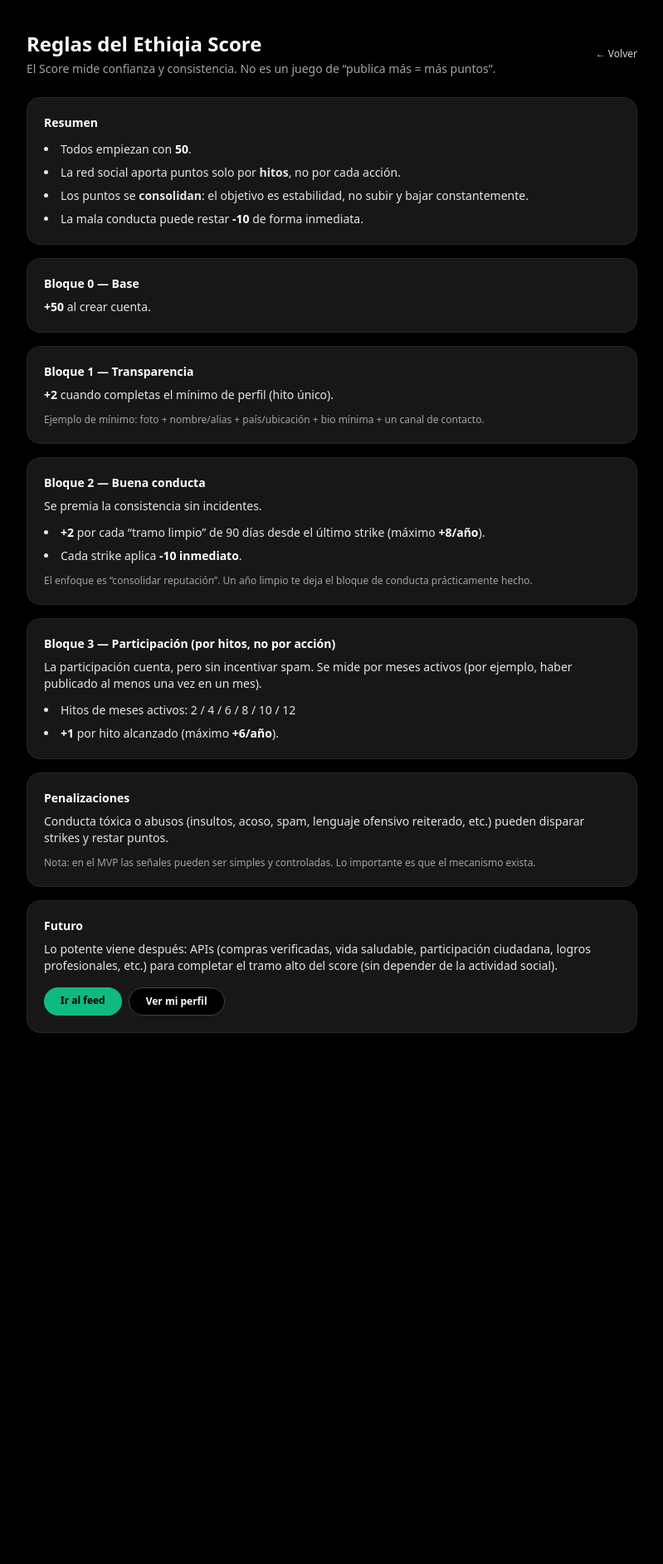
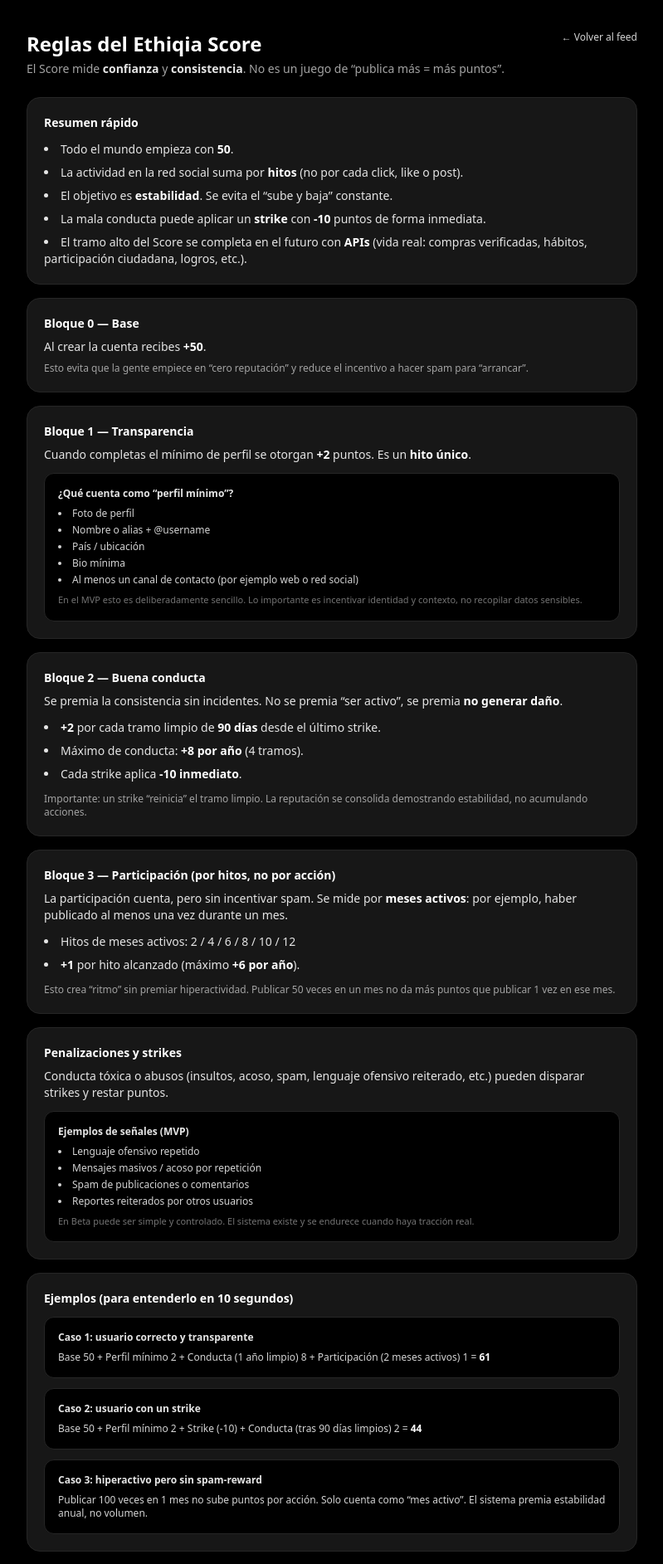
Before and after one commit to veletcosmetics/ethiqia-frontend, a Next.js app: page /score-rules in a window 1280 px wide. Shown: the part 60-1945 px from the top of the page at 83% size, without its empty margins (240-1039 px from the left). Before the commit the page ends 1345 px from the top, so only its background shows below. Built offline with nearby package versions, Linux system fonts and the light colour scheme; no server answers.

Commit message:
Update page.tsx

```diff
--- a/app/score-rules/page.tsx
+++ b/app/score-rules/page.tsx
@@ -6,69 +6,108 @@ export default function ScoreRulesPage() {
   return (
     <main className="min-h-screen bg-black text-white">
       <section className="max-w-3xl mx-auto px-4 py-10">
-        <div className="flex items-center justify-between gap-3 mb-6">
-          <div>
+        <div className="flex items-start justify-between gap-4 mb-6">
+          <div className="min-w-0">
             <h1 className="text-2xl font-semibold">Reglas del Ethiqia Score</h1>
             <p className="text-sm text-neutral-400 mt-1">
-              El Score mide confianza y consistencia. No es un juego de “publica más = más puntos”.
+              El Score mide <span className="text-neutral-200 font-semibold">confianza</span> y{" "}
+              <span className="text-neutral-200 font-semibold">consistencia</span>. No es un juego de
+              “publica más = más puntos”.
             </p>
           </div>
 
           <Link
-            href="/"
-            className="text-xs text-neutral-300 hover:text-emerald-400 transition-colors"
+            href="/feed"
+            className="shrink-0 text-xs text-neutral-300 hover:text-emerald-400 transition-colors"
           >
-            ← Volver
+            ← Volver al feed
           </Link>
         </div>
 
         <div className="space-y-4">
+          {/* Resumen */}
           <div className="rounded-2xl border border-neutral-800 bg-neutral-900 p-5">
-            <h2 className="text-sm font-semibold">Resumen</h2>
+            <h2 className="text-sm font-semibold">Resumen rápido</h2>
+
             <ul className="mt-3 space-y-2 text-sm text-neutral-200 list-disc list-inside">
               <li>
-                Todos empiezan con <span className="font-semibold text-white">50</span>.
+                Todo el mundo empieza con <span className="font-semibold text-white">50</span>.
               </li>
               <li>
-                La red social aporta puntos solo por <span className="font-semibold">hitos</span>, no por cada acción.
+                La actividad en la red social suma por{" "}
+                <span className="font-semibold text-white">hitos</span> (no por cada click, like o post).
               </li>
               <li>
-                Los puntos se <span className="font-semibold">consolidan</span>: el objetivo es estabilidad, no subir y bajar constantemente.
+                El objetivo es <span className="font-semibold text-white">estabilidad</span>. Se evita
+                el “sube y baja” constante.
               </li>
               <li>
-                La mala conducta puede restar <span className="font-semibold text-white">-10</span> de forma inmediata.
+                La mala conducta puede aplicar un{" "}
+                <span className="font-semibold text-white">strike</span> con{" "}
+                <span className="font-semibold text-white">-10</span> puntos de forma inmediata.
+              </li>
+              <li>
+                El tramo alto del Score se completa en el futuro con{" "}
+                <span className="font-semibold text-white">APIs</span> (vida real: compras verificadas,
+                hábitos, participación ciudadana, logros, etc.).
               </li>
             </ul>
           </div>
 
+          {/* Bloque Base */}
           <div className="rounded-2xl border border-neutral-800 bg-neutral-900 p-5">
             <h2 className="text-sm font-semibold">Bloque 0 — Base</h2>
             <p className="mt-2 text-sm text-neutral-200">
-              <span className="font-semibold text-white">+50</span> al crear cuenta.
+              Al crear la cuenta recibes <span className="font-semibold text-white">+50</span>.
+            </p>
+            <p className="mt-2 text-xs text-neutral-400">
+              Esto evita que la gente empiece en “cero reputación” y reduce el incentivo a hacer spam para
+              “arrancar”.
             </p>
           </div>
 
+          {/* Transparencia */}
           <div className="rounded-2xl border border-neutral-800 bg-neutral-900 p-5">
             <h2 className="text-sm font-semibold">Bloque 1 — Transparencia</h2>
+
             <p className="mt-2 text-sm text-neutral-200">
-              <span className="font-semibold text-white">+2</span> cuando completas el mínimo de perfil (hito único).
+              Cuando completas el mínimo de perfil se otorgan{" "}
+              <span className="font-semibold text-white">+2</span> puntos. Es un{" "}
+              <span className="font-semibold text-white">hito único</span>.
             </p>
 
-            <div className="mt-3 text-xs text-neutral-400">
-              Ejemplo de mínimo: foto + nombre/alias + país/ubicación + bio mínima + un canal de contacto.
+            <div className="mt-3 rounded-xl border border-neutral-800 bg-black p-4">
+              <div className="text-xs font-semibold text-neutral-200">¿Qué cuenta como “perfil mínimo”?</div>
+              <ul className="mt-2 space-y-1 text-xs text-neutral-300 list-disc list-inside">
+                <li>Foto de perfil</li>
+                <li>Nombre o alias + @username</li>
+                <li>País / ubicación</li>
+                <li>Bio mínima</li>
+                <li>Al menos un canal de contacto (por ejemplo web o red social)</li>
+              </ul>
+              <div className="mt-2 text-[11px] text-neutral-500">
+                En el MVP esto es deliberadamente sencillo. Lo importante es incentivar identidad y
+                contexto, no recopilar datos sensibles.
+              </div>
             </div>
           </div>
 
+          {/* Conducta */}
           <div className="rounded-2xl border border-neutral-800 bg-neutral-900 p-5">
             <h2 className="text-sm font-semibold">Bloque 2 — Buena conducta</h2>
+
             <p className="mt-2 text-sm text-neutral-200">
-              Se premia la consistencia sin incidentes.
+              Se premia la consistencia sin incidentes. No se premia “ser activo”, se premia{" "}
+              <span className="font-semibold text-white">no generar daño</span>.
             </p>
 
             <ul className="mt-3 space-y-2 text-sm text-neutral-200 list-disc list-inside">
               <li>
-                <span className="font-semibold text-white">+2</span> por cada “tramo limpio” de 90 días desde el último strike (máximo{" "}
-                <span className="font-semibold text-white">+8/año</span>).
+                <span className="font-semibold text-white">+2</span> por cada tramo limpio de{" "}
+                <span className="font-semibold text-white">90 días</span> desde el último strike.
+              </li>
+              <li>
+                Máximo de conducta: <span className="font-semibold text-white">+8 por año</span> (4 tramos).
               </li>
               <li>
                 Cada strike aplica <span className="font-semibold text-white">-10 inmediato</span>.
@@ -76,43 +115,102 @@ export default function ScoreRulesPage() {
             </ul>
 
             <div className="mt-3 text-xs text-neutral-400">
-              El enfoque es “consolidar reputación”. Un año limpio te deja el bloque de conducta prácticamente hecho.
+              Importante: un strike “reinicia” el tramo limpio. La reputación se consolida demostrando
+              estabilidad, no acumulando acciones.
             </div>
           </div>
 
+          {/* Participación */}
           <div className="rounded-2xl border border-neutral-800 bg-neutral-900 p-5">
             <h2 className="text-sm font-semibold">Bloque 3 — Participación (por hitos, no por acción)</h2>
+
             <p className="mt-2 text-sm text-neutral-200">
-              La participación cuenta, pero sin incentivar spam. Se mide por meses activos (por ejemplo, haber publicado al menos una vez
-              en un mes).
+              La participación cuenta, pero sin incentivar spam. Se mide por{" "}
+              <span className="font-semibold text-white">meses activos</span>: por ejemplo, haber publicado
+              al menos una vez durante un mes.
             </p>
 
             <ul className="mt-3 space-y-2 text-sm text-neutral-200 list-disc list-inside">
               <li>Hitos de meses activos: 2 / 4 / 6 / 8 / 10 / 12</li>
               <li>
-                <span className="font-semibold text-white">+1</span> por hito alcanzado (máximo{" "}
-                <span className="font-semibold text-white">+6/año</span>).
+                <span className="font-semibold text-white">+1</span> por hito alcanzado
+                (máximo <span className="font-semibold text-white">+6 por año</span>).
               </li>
             </ul>
-          </div>
 
-          <div className="rounded-2xl border border-neutral-800 bg-neutral-900 p-5">
-            <h2 className="text-sm font-semibold">Penalizaciones</h2>
-            <p className="mt-2 text-sm text-neutral-200">
-              Conducta tóxica o abusos (insultos, acoso, spam, lenguaje ofensivo reiterado, etc.) pueden disparar strikes y restar puntos.
-            </p>
             <div className="mt-3 text-xs text-neutral-400">
-              Nota: en el MVP las señales pueden ser simples y controladas. Lo importante es que el mecanismo exista.
+              Esto crea “ritmo” sin premiar hiperactividad. Publicar 50 veces en un mes no da más puntos
+              que publicar 1 vez en ese mes.
             </div>
           </div>
 
+          {/* Penalizaciones */}
           <div className="rounded-2xl border border-neutral-800 bg-neutral-900 p-5">
-            <h2 className="text-sm font-semibold">Futuro</h2>
+            <h2 className="text-sm font-semibold">Penalizaciones y strikes</h2>
+
             <p className="mt-2 text-sm text-neutral-200">
-              Lo potente viene después: APIs (compras verificadas, vida saludable, participación ciudadana, logros profesionales, etc.)
-              para completar el tramo alto del score (sin depender de la actividad social).
+              Conducta tóxica o abusos (insultos, acoso, spam, lenguaje ofensivo reiterado, etc.) pueden
+              disparar strikes y restar puntos.
             </p>
-            <div className="mt-4 flex gap-2">
+
+            <div className="mt-3 rounded-xl border border-neutral-800 bg-black p-4">
+              <div className="text-xs font-semibold text-neutral-200">Ejemplos de señales (MVP)</div>
+              <ul className="mt-2 space-y-1 text-xs text-neutral-300 list-disc list-inside">
+                <li>Lenguaje ofensivo repetido</li>
+                <li>Mensajes masivos / acoso por repetición</li>
+                <li>Spam de publicaciones o comentarios</li>
+                <li>Reportes reiterados por otros usuarios</li>
+              </ul>
+              <div className="mt-2 text-[11px] text-neutral-500">
+                En Beta puede ser simple y controlado. El sistema existe y se endurece cuando haya
+                tracción real.
+              </div>
+            </div>
+          </div>
+
+          {/* Ejemplos */}
+          <div className="rounded-2xl border border-neutral-800 bg-neutral-900 p-5">
+            <h2 className="text-sm font-semibold">Ejemplos (para entenderlo en 10 segundos)</h2>
+
+            <div className="mt-3 space-y-3 text-sm text-neutral-200">
+              <div className="rounded-xl border border-neutral-800 bg-black p-4">
+                <div className="text-xs font-semibold text-neutral-200">Caso 1: usuario correcto y transparente</div>
+                <div className="mt-2 text-xs text-neutral-300">
+                  Base 50 + Perfil mínimo 2 + Conducta (1 año limpio) 8 + Participación (2 meses activos) 1
+                  = <span className="font-semibold text-white">61</span>
+                </div>
+              </div>
+
+              <div className="rounded-xl border border-neutral-800 bg-black p-4">
+                <div className="text-xs font-semibold text-neutral-200">Caso 2: usuario con un strike</div>
+                <div className="mt-2 text-xs text-neutral-300">
+                  Base 50 + Perfil mínimo 2 + Strike (-10) + Conducta (tras 90 días limpios) 2
+                  = <span className="font-semibold text-white">44</span>
+                </div>
+              </div>
+
+              <div className="rounded-xl border border-neutral-800 bg-black p-4">
+                <div className="text-xs font-semibold text-neutral-200">Caso 3: hiperactivo pero sin spam-reward</div>
+                <div className="mt-2 text-xs text-neutral-300">
+                  Publicar 100 veces en 1 mes no sube puntos por acción. Solo cuenta como “mes activo”.
+                  El sistema premia estabilidad anual, no volumen.
+                </div>
+              </div>
+            </div>
+          </div>
+
+          {/* Futuro */}
+          <div className="rounded-2xl border border-neutral-800 bg-neutral-900 p-5">
+            <h2 className="text-sm font-semibold">Futuro: el tramo alto del Score</h2>
+
+            <p className="mt-2 text-sm text-neutral-200">
+              El tramo alto (por ejemplo de 75 hacia 98+) se completa con integraciones y señales de vida
+              real: compras verificadas, hábitos saludables, participación ciudadana, logros profesionales,
+              etc. Esto permite que el Score sea útil sin depender de “ser influencer” ni de estar
+              constantemente publicando.
+            </p>
+
+            <div className="mt-4 flex flex-wrap gap-2">
               <Link
                 href="/feed"
                 className="rounded-full bg-emerald-500 hover:bg-emerald-600 px-5 py-2 text-xs font-semibold text-black"
@@ -125,7 +223,18 @@ export default function ScoreRulesPage() {
               >
                 Ver mi perfil
               </Link>
+              <Link
+                href="/notifications"
+                className="rounded-full border border-neutral-700 bg-black px-5 py-2 text-xs font-semibold text-white hover:border-neutral-500"
+              >
+                Ver notificaciones
+              </Link>
             </div>
+          </div>
+
+          {/* Nota final */}
+          <div className="text-xs text-neutral-500 pt-2">
+            Nota: estas reglas pueden evolucionar. Ethiqia prioriza reputación realista, no gamificación.
           </div>
         </div>
       </section>
```
